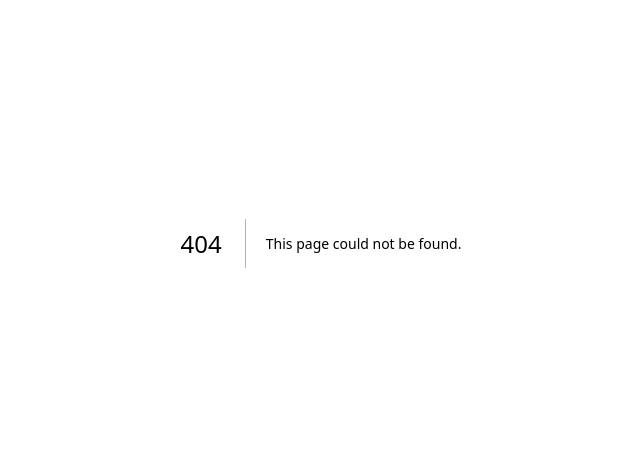
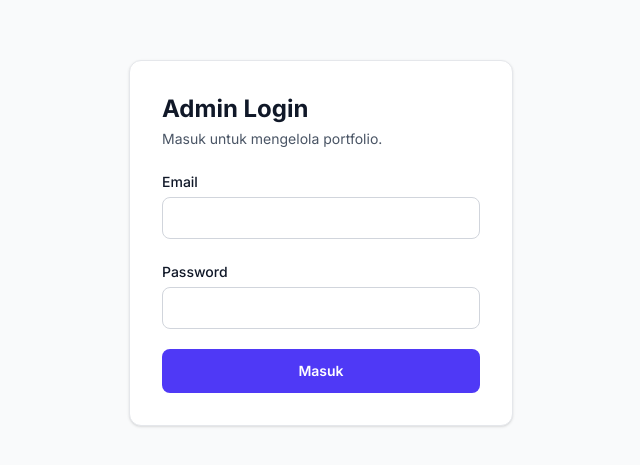
Before and after one commit to rizkilabs/portfolio-fullstack, a Next.js app in the folder client/: page /admin/login in a window 1280 px wide. Before the commit this address had no page. Shown: the part 157-622 px from the top of the page, without its empty margins (319-959 px from the left). Built offline with nearby package versions, Linux system fonts and the light colour scheme; no server answers.

Commit message:
feat(client): add admin login page

```diff
--- /dev/null
+++ b/client/src/app/admin/login/page.tsx
@@ -0,0 +1,110 @@
+"use client";
+
+import { useState } from "react";
+import { useRouter } from "next/navigation";
+import { api, ApiError } from "@/lib/api";
+import { setToken } from "@/lib/auth";
+import type { Admin, ApiResponse } from "@/types";
+
+interface LoginData {
+  token: string;
+  admin: Admin;
+}
+
+const inputClass =
+  "mt-1 w-full rounded-lg border border-gray-300 px-4 py-2.5 text-sm outline-none transition focus:border-indigo-600 focus:ring-2 focus:ring-indigo-100 disabled:bg-gray-50";
+
+export default function LoginPage() {
+  const router = useRouter();
+  const [email, setEmail] = useState("");
+  const [password, setPassword] = useState("");
+  const [error, setError] = useState<string | null>(null);
+  const [loading, setLoading] = useState(false);
+
+  async function handleSubmit(e: React.FormEvent<HTMLFormElement>) {
+    e.preventDefault();
+    setError(null);
+    setLoading(true);
+
+    try {
+      const res = await api<ApiResponse<LoginData>>("/api/auth/login", {
+        method: "POST",
+        body: JSON.stringify({ email: email.trim(), password }),
+      });
+      setToken(res.data.token);
+      router.replace("/admin");
+    } catch (err) {
+      if (err instanceof ApiError) {
+        setError(err.status === 400 ? "Format email tidak valid" : err.message);
+      } else {
+        setError("Tidak dapat terhubung ke server");
+      }
+      setLoading(false);
+    }
+  }
+
+  return (
+    <main className="flex min-h-screen items-center justify-center bg-gray-50 px-4">
+      <form
+        onSubmit={handleSubmit}
+        className="w-full max-w-sm space-y-5 rounded-xl border border-gray-200 bg-white p-8 shadow-sm"
+      >
+        <div>
+          <h1 className="text-2xl font-bold">Admin Login</h1>
+          <p className="mt-1 text-sm text-gray-600">
+            Masuk untuk mengelola portfolio.
+          </p>
+        </div>
+
+        {error && (
+          <p
+            role="alert"
+            className="rounded-lg bg-red-50 p-3 text-sm text-red-700"
+          >
+            {error}
+          </p>
+        )}
+
+        <div>
+          <label htmlFor="email" className="text-sm font-medium">
+            Email
+          </label>
+          <input
+            id="email"
+            type="email"
+            autoComplete="email"
+            required
+            value={email}
+            onChange={(e) => setEmail(e.target.value)}
+            disabled={loading}
+            className={inputClass}
+          />
+        </div>
+
+        <div>
+          <label htmlFor="password" className="text-sm font-medium">
+            Password
+          </label>
+          <input
+            id="password"
+            type="password"
+            autoComplete="current-password"
+            required
+            value={password}
+            onChange={(e) => setPassword(e.target.value)}
+            disabled={loading}
+            className={inputClass}
+          />
+        </div>
+
+        <button
+          type="submit"
+          disabled={loading}
+          className="w-full rounded-lg bg-indigo-600 px-5 py-3 text-sm font-semibold text-white transition hover:bg-indigo-700 disabled:cursor-not-allowed disabled:opacity-60"
+        >
+          {loading ? "Masuk..." : "Masuk"}
+        </button>
+      </form>
+    </main>
+  );
+}
```
